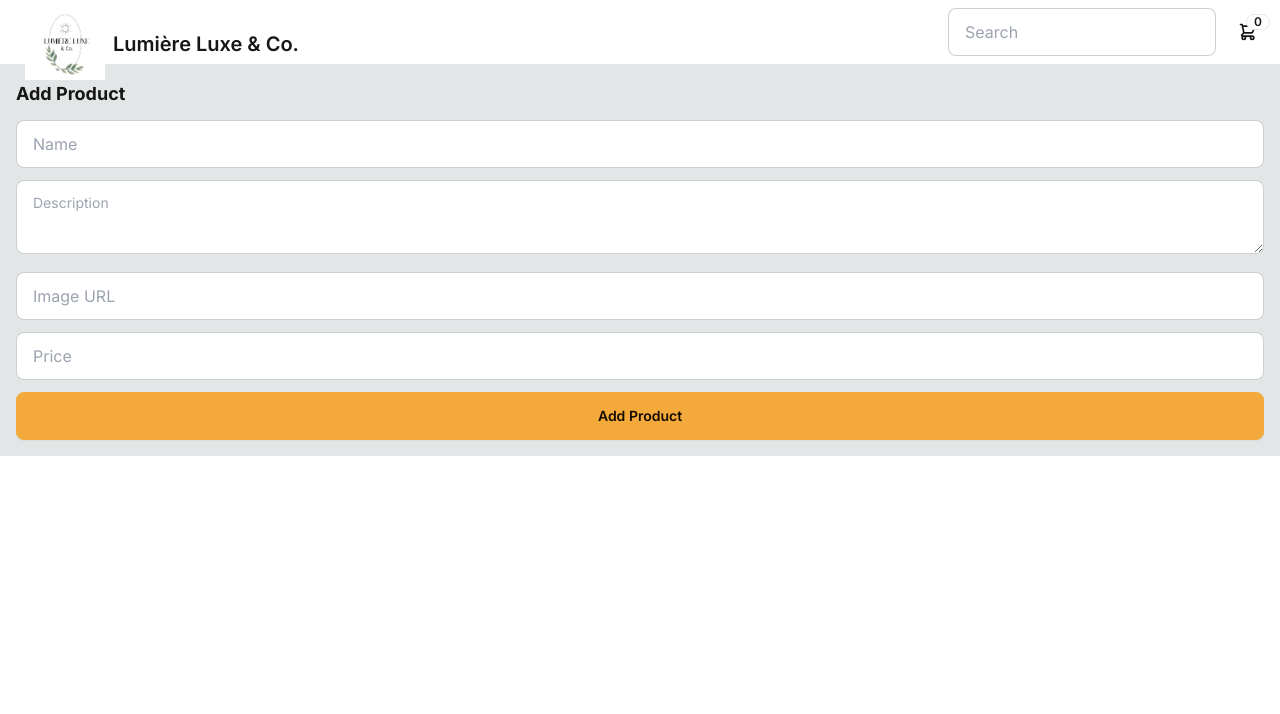
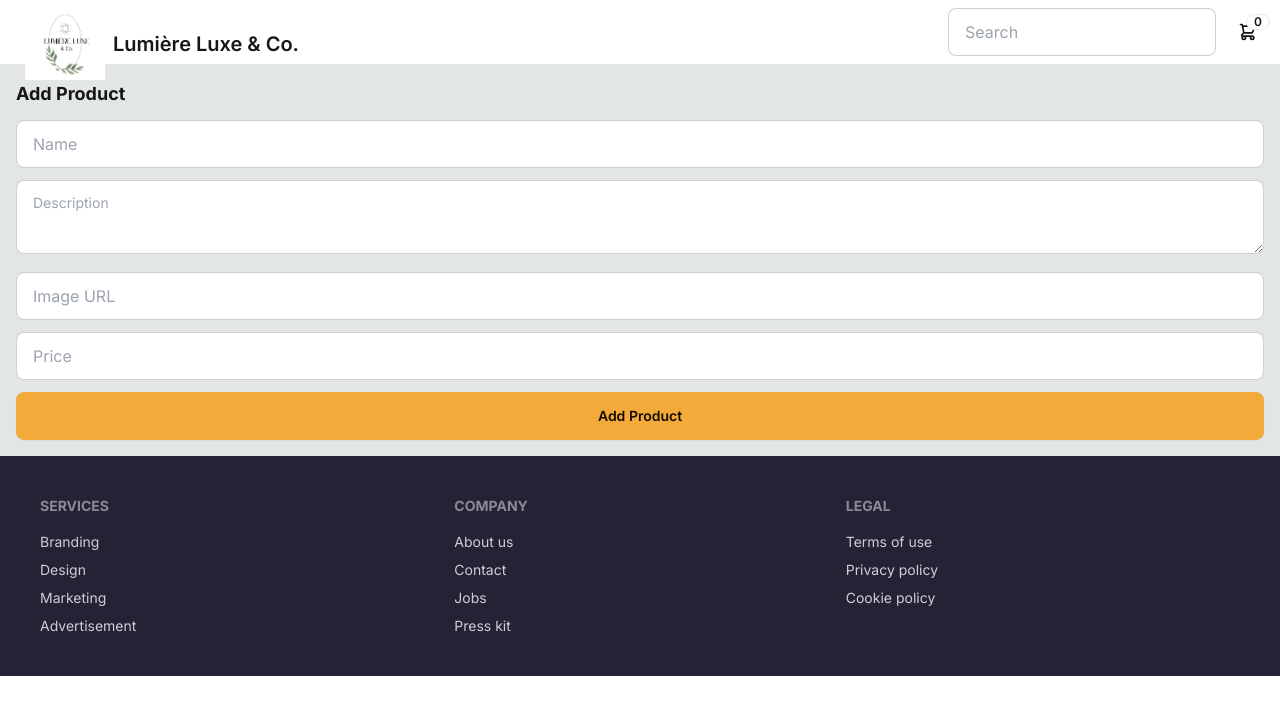
Before and after one commit to rivkj/ecomm-home-site, a Next.js app: page /add-product in a window 1280 px wide. Shown: the top 714 px of the page. Built offline with nearby package versions, Linux system fonts and the light colour scheme; no server answers.

Commit message:
Added footer content

```diff
--- /dev/null
+++ b/src/app/Footer.tsx
@@ -0,0 +1,28 @@
+export default function Footer() {
+  return (
+    <footer className="bg-neutral p-10 text-neutral-content">
+      <div className="footer m-auto max-w-7xl">
+        <div>
+          <span className="footer-title">Services</span>
+          <a className="link-hover link">Branding</a>
+          <a className="link-hover link">Design</a>
+          <a className="link-hover link">Marketing</a>
+          <a className="link-hover link">Advertisement</a>
+        </div>
+        <div>
+          <span className="footer-title">Company</span>
+          <a className="link-hover link">About us</a>
+          <a className="link-hover link">Contact</a>
+          <a className="link-hover link">Jobs</a>
+          <a className="link-hover link">Press kit</a>
+        </div>
+        <div>
+          <span className="footer-title">Legal</span>
+          <a className="link-hover link">Terms of use</a>
+          <a className="link-hover link">Privacy policy</a>
+          <a className="link-hover link">Cookie policy</a>
+        </div>
+      </div>
+    </footer>
+  );
+}
--- a/src/app/layout.tsx
+++ b/src/app/layout.tsx
@@ -1,4 +1,5 @@
 import Navbar from "./Navbar/Navbar";
+import Footer from "./Footer";
 import type { Metadata } from "next";
 import { Inter } from "next/font/google";
 import "./globals.css";
@@ -22,6 +23,7 @@
         <main className="p-4 max-w-7xl m-auto min-w-[300px]">
           {children}
         </main>
+        <Footer />
       </body>
     </html>
   );
```
